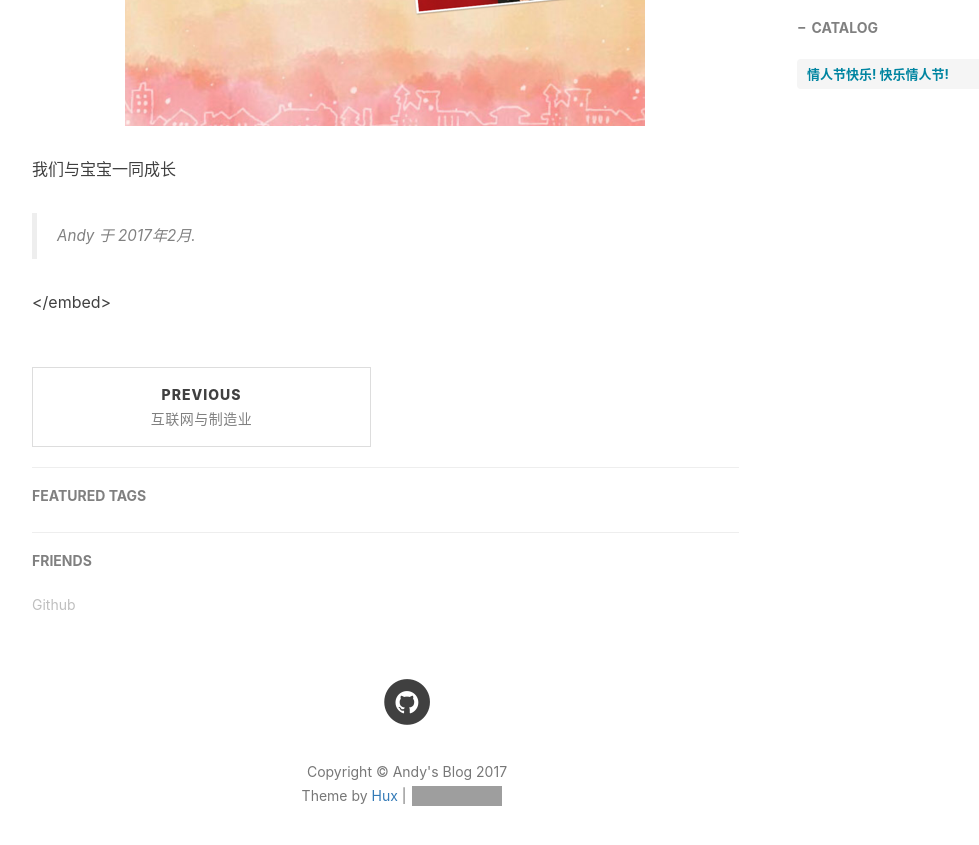
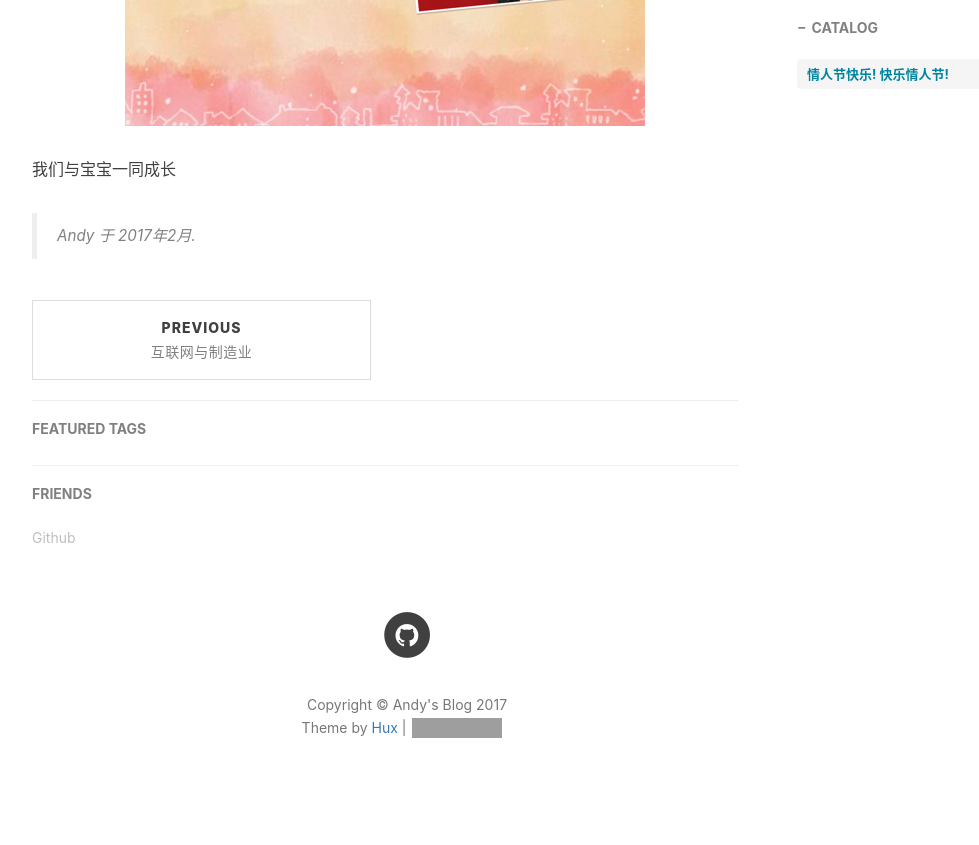
Before and after one commit to andyqi1999/andyqi1999.github.io, a Jekyll site: the page built from _posts/2017-02-14-valentines-day.markdown, in a window 1280 px wide and 900 px high, scrolled down 1203 px. Shown: the top 845 px of the window, without its empty margins (233-1212 px from the left). Built offline with Jekyll 4.4.1, drawn with Linux system fonts in a browser that asks for light colours; nearby versions of some CDN libraries; comment, search, counter and statistics services are not loaded; grey boxes are pictures that could not be loaded.

Commit message:
Update 2017-02-14-valentines-day.markdown

```diff
--- a/_posts/2017-02-14-valentines-day.markdown
+++ b/_posts/2017-02-14-valentines-day.markdown
@@ -12,8 +12,8 @@ tags:
 ---
 
 # 情人节快乐! 快乐情人节!
-![](/img/in-post/post-valentins-day.PNG)
+  ![](/img/in-post/post-valentins-day.PNG)
 
-我们与宝宝一同成长
-> Andy 于 2017年2月.
-  <embed autostart="true" hidden="true" loop="true" src="http://data7.5sing.kgimg.com/T1jtZyBXbT1R47IVrK.mp3"></embed>
+  <P>我们与宝宝一同成长</P>
+  > Andy 于 2017年2月.
+  <embed autostart="true" hidden="true" loop="true" src="http://data7.5sing.kgimg.com/T1jtZyBXbT1R47IVrK.mp3">
```
